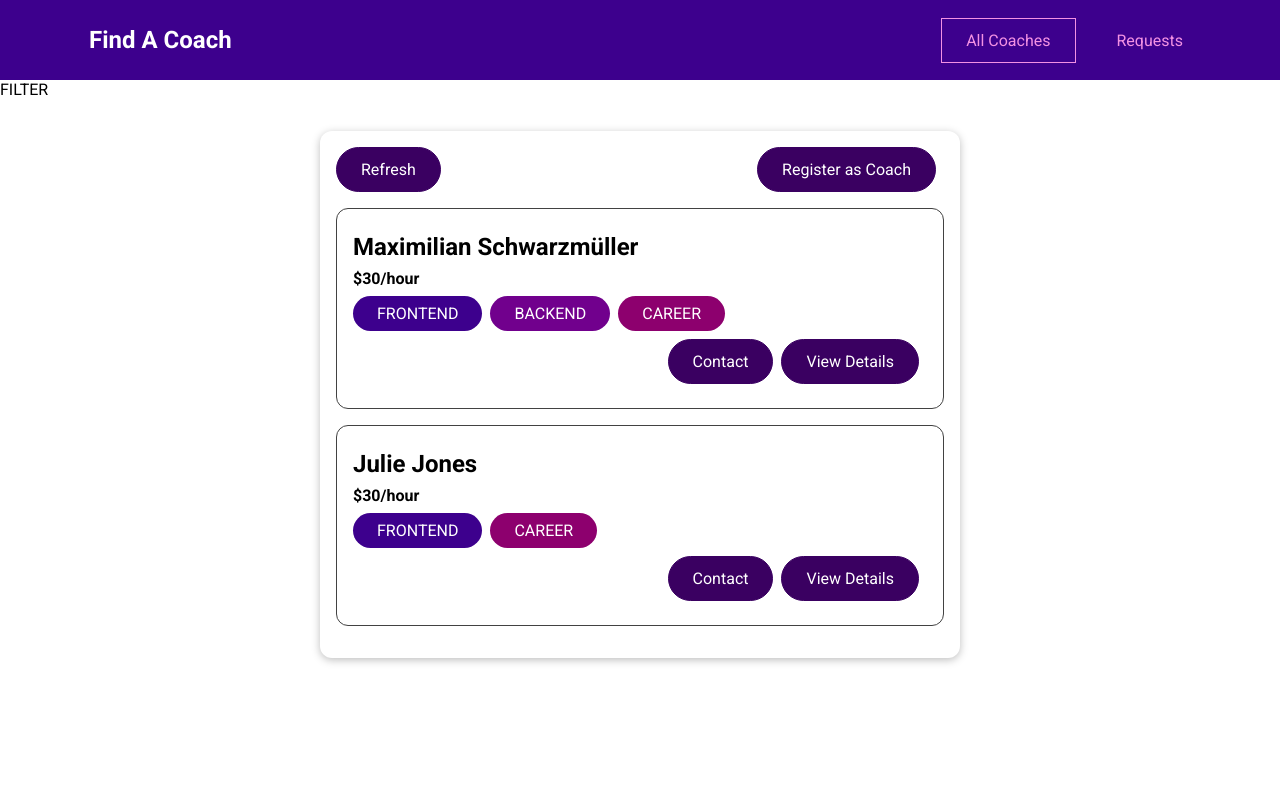
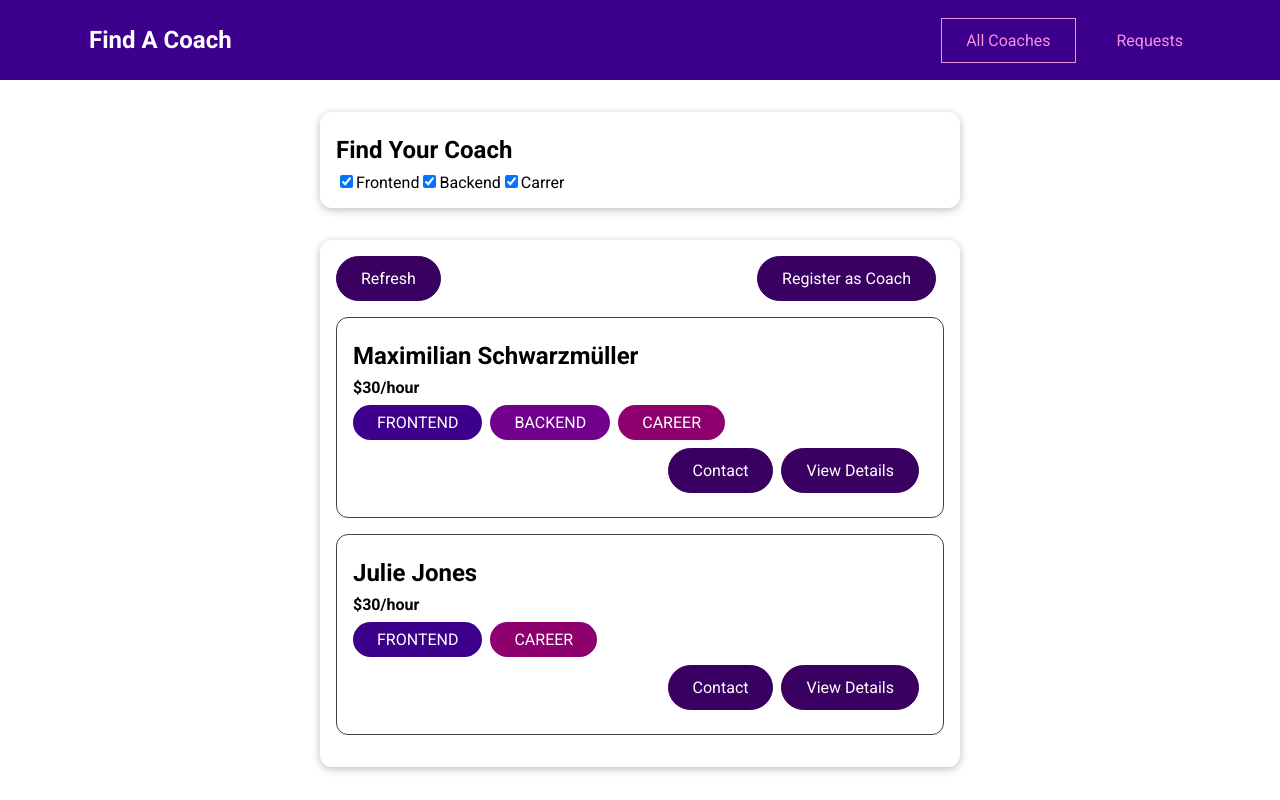
Before and after one commit to deepakioo/coachFinder, a Vue app: page /coaches in a window 1280 px wide. Built offline with nearby package versions, Linux system fonts and the light colour scheme.

Commit message:
filtering coach on basis of expertise area

```diff
--- /dev/null
+++ b/src/components/coaches/CoachFilter.vue
@@ -0,0 +1,67 @@
+<template>
+    <base-card>
+       <h2>Find Your Coach</h2>
+       <span class="filter-options">
+           <input type="checkbox" id="frontend" checked @change="setFilter"/>
+           <label for="frontend">Frontend</label>
+       </span>
+       <span class="filter-options">
+           <input type="checkbox" id="backend" checked @change="setFilter"/>
+           <label for="backend">Backend</label>
+       </span>
+       <span class="filter-options">
+           <input type="checkbox" id="carrer" checked @change="setFilter"/>
+           <label for="carrer">Carrer</label>
+       </span>
+    </base-card>
+</template>
+
+<script>
+export default {
+    emits: ['change-filter'],
+    data() {
+        return{
+            filters:{
+                frontend:true,
+                backend:true,
+                career:true
+            }
+        }
+    },
+    methods:{
+        setFilter(event){
+           const inputId = event.target.id;
+           const isActive = event.target.checked;
+           const updatedFilters = {
+               ...this.filters,
+               [inputId] : isActive
+           };
+           this.filters  = updatedFilters
+           this.$emit('change-filter', updatedFilters);
+        }
+    }
+}
+</script>
+
+<style scoped>
+h2 {
+  margin: 0.5rem 0;
+}
+
+.filter-option {
+  margin-right: 1rem;
+}
+
+.filter-option label,
+.filter-option input {
+  vertical-align: middle;
+}
+
+.filter-option label {
+  margin-left: 0.25rem;
+}
+
+.filter-option.active label {
+  font-weight: bold;
+}
+</style>
--- a/src/pages/coaches/CoachesList.vue
+++ b/src/pages/coaches/CoachesList.vue
@@ -1,5 +1,7 @@
 <template>
-  <section>FILTER</section>
+  <section>
+    <coach-filter @change-filter="setFilters"></coach-filter>
+  </section>
   <section>
     <base-card>
     <div class="controls">
@@ -26,20 +28,46 @@
 <script>
 
 import coachItem from '../../components/coaches/CoachItem.vue';
-
+import CoachFilter from '../../components/coaches/CoachFilter.vue';
 export default {
   computed: {
     filteredCoaches() {
-      return this.$store.getters['coaches/coaches'];
+      const coaches = this.$store.getters['coaches/coaches'];
+      return coaches.filter((coach)=> {
+        if(this.activeFilters.frontend && coach.areas.includes('frontend')){
+          return true
+        }
+        if(this.activeFilters.backend && coach.areas.includes('backend')){
+          return true
+        }
+        if(this.activeFilters.carrer && coach.areas.includes('carrer')){
+          return true
+        }
+        return false;
+      })
     },
     hasCoaches() {
       return this.$store.getters['coaches/hasCoaches'];
     },
   },
+  data(){
+      return{
+        activeFilters:{
+          frontend:true,
+          backend:true,
+          career:true
+        }
+      }
+  },
   components: {
     coachItem,
-
+    CoachFilter
   },
+  methods:{
+    setFilters(updatedFilters){
+        this.activeFilters = updatedFilters
+    }
+  }
 };
 </script>
 
```
